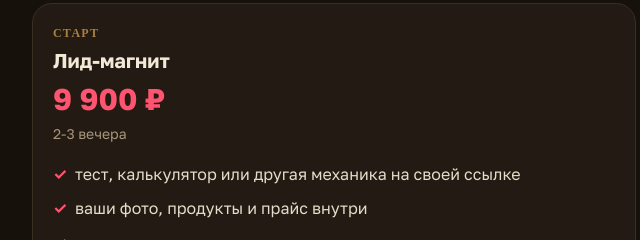
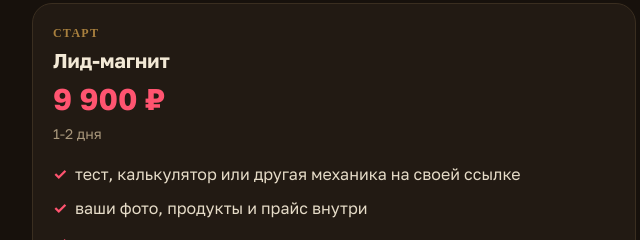
Before and after one commit to KURSK-24/lid-magnit-usloviya, a plain HTML site: page index.html in a window 1280 px wide. Shown: the part 1320-1560 px from the top of the page, 306-946 px from the left. Drawn offline with Linux system fonts and the light colour scheme; a web font is replaced by a local one.

Commit message:
Старт: 1-2 дня

```diff
--- a/index.html
+++ b/index.html
@@ -165,7 +165,7 @@ ym(114342766, "init", {clickmap:true, trackLinks:true, accurateTrackBounce:true,
   <div class="wrap">
     <div class="eb" data-see="see_tarify">Тарифы</div>
     <h2>Во всех трёх: анализ ниши, ваш метод, ваш стиль и <em>Яндекс Метрика</em></h2>
-    <div class="tar" id="t1"><div class="nm">Старт<span class="badge">ваш вариант</span></div><h3>Лид-магнит</h3><div class="pr">9 900 ₽</div><div class="tm">2-3 вечера</div>
+    <div class="tar" id="t1"><div class="nm">Старт<span class="badge">ваш вариант</span></div><h3>Лид-магнит</h3><div class="pr">9 900 ₽</div><div class="tm">1-2 дня</div>
       <ul><li>тест, калькулятор или другая механика на своей ссылке</li><li>ваши фото, продукты и прайс внутри</li><li>результат про человека и кнопка записи к вам</li><li>Яндекс Метрика</li></ul>
       <p class="for">Для тех, кто хочет начать с простого и посмотреть, как пойдёт</p>
       <a class="btn" href="https://payform.ru/5sd3R0a/" target="_blank" rel="noopener" data-goal="oplata_9900">Оплатить 9 900 ₽</a></div>
```
Also changed, not shown: podrobno/index.html (+1 -1 lines).
